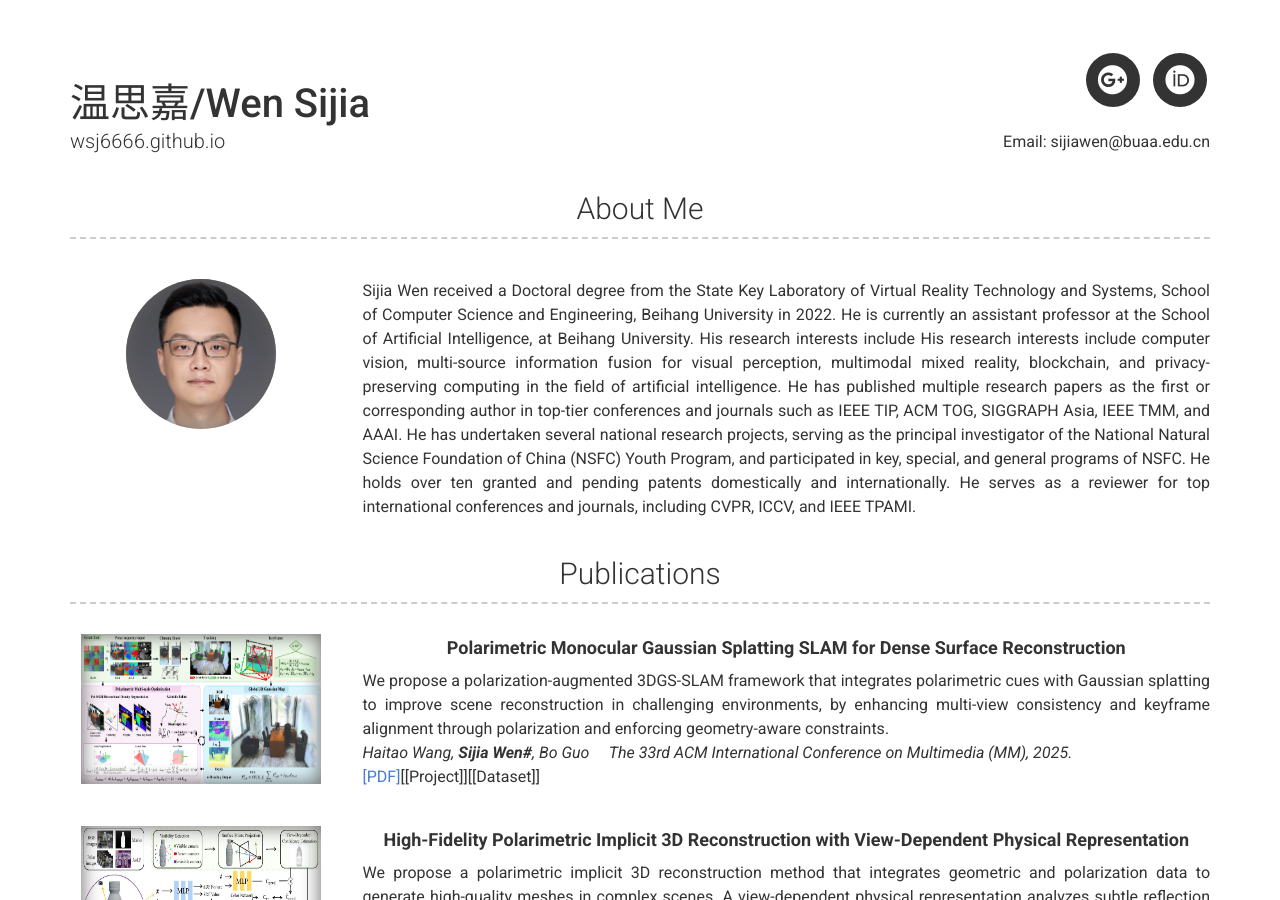
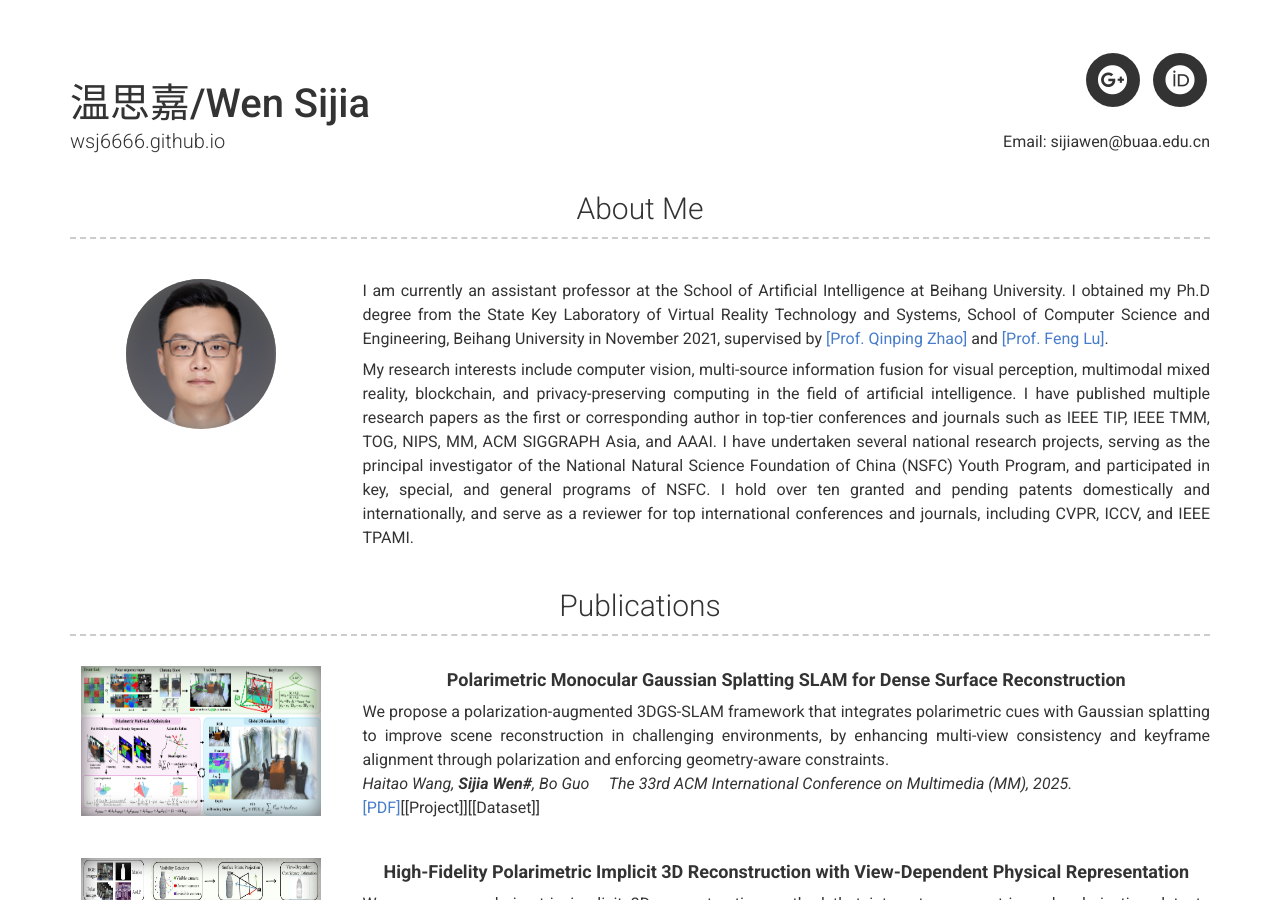
Before and after one commit to wsj6666/wsj6666.github.io, a Jekyll site: the page built from index.md, in a window 1280 px wide and 900 px high. Built offline with Jekyll 4.4.1, drawn with Linux system fonts in a browser that asks for light colours; nearby versions of some CDN libraries.

Commit message:
Update _config.yml

```diff
--- a/_config.yml
+++ b/_config.yml
@@ -21,7 +21,9 @@ darkmode: false
 # about_title: About Me (Use this to override about section title)
 about_profile_image: images/WenSijia.jpg
 about_content: | # this will include new lines to allow paragraphs
-  Sijia Wen received a Doctoral degree from the State Key Laboratory of Virtual Reality Technology and Systems, School of Computer Science and Engineering, Beihang University in 2022. He is currently an assistant professor at the School of Artificial Intelligence, at Beihang University. His research interests include His research interests include computer vision, multi-source information fusion for visual perception, multimodal mixed reality, blockchain, and privacy-preserving computing in the field of artificial intelligence. He has published multiple research papers as the first or corresponding author in top-tier conferences and journals such as IEEE TIP, ACM TOG, SIGGRAPH Asia, IEEE TMM, and AAAI. He has undertaken several national research projects, serving as the principal investigator of the National Natural Science Foundation of China (NSFC) Youth Program, and participated in key, special, and general programs of NSFC. He holds over ten granted and pending patents domestically and internationally. He serves as a reviewer for top international conferences and journals, including CVPR, ICCV, and IEEE TPAMI.
+  I am currently an assistant professor at the School of Artificial Intelligence at Beihang University. I obtained my Ph.D degree from the State Key Laboratory of Virtual Reality Technology and Systems, School of Computer Science and Engineering, Beihang University in November 2021, supervised by [[Prof. Qinping Zhao]](https://baike.baidu.com/item/%E8%B5%B5%E6%B2%81%E5%B9%B3/7417905) and [[Prof. Feng Lu]](https://scse.buaa.edu.cn/info/1546/10603.htm).
+
+  My research interests include computer vision, multi-source information fusion for visual perception, multimodal mixed reality, blockchain, and privacy-preserving computing in the field of artificial intelligence.  I have published multiple research papers as the first or corresponding author in top-tier conferences and journals such as IEEE TIP, IEEE TMM, TOG, NIPS, MM, ACM SIGGRAPH Asia, and AAAI. I have undertaken several national research projects, serving as the principal investigator of the National Natural Science Foundation of China (NSFC) Youth Program, and participated in key, special, and general programs of NSFC. I hold over ten granted and pending patents domestically and internationally, and serve as a reviewer for top international conferences and journals, including CVPR, ICCV, and IEEE TPAMI.
 
 content:
   - title: Publications # Title for the section
```
